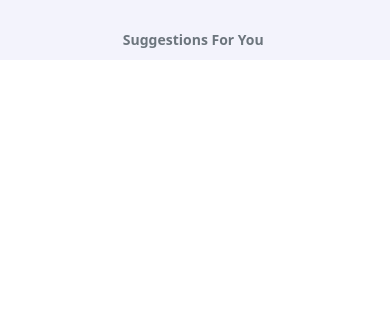
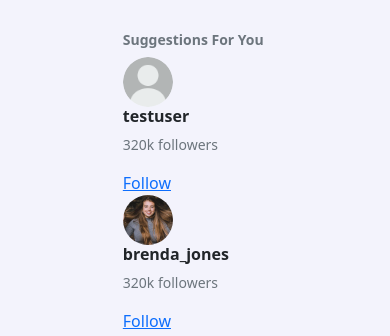
Before and after one commit to morikeli/instagram-clone, a Django app: page /users/homepage/ in a window 390 px wide; the page is wider, and only the part inside the window is pictured. Shown: the part 989-1325 px from the top of that part. Before the commit the page ends 1037 px from the top of that part, so only its background shows below. Run offline with Django 4.2, Linux system fonts and the light colour scheme; a user stored in the database is signed in; data comes from the database, SQL or seed files in the repository; some libraries are stand-ins or nearby versions.

Commit message:
added a new suggestion for you section

```diff
--- a/users/templates/users/homepage.html
+++ b/users/templates/users/homepage.html
@@ -147,6 +147,20 @@
                 <div class="row mt-3">
                     <div class="col-md-12">
                         <h6 class="small fw-bold text-muted">Suggestions For You</h6>
+                        <div class="row">
+                            {% for user in new_users %}
+                            <div class="col-md-3">
+                                <img class="rounded-circle" height="50px" width="50px" src="{{user.profile_pic.url}}" alt="img">
+                            </div>
+                            <div class="col-md-7">
+                                <h6><b>{{ user.name }}</b></h6>
+                                <p class="small text-muted mt-n3">320k followers</p>
+                            </div>
+                            <div class="col-md-2">
+                                <a href="" class="text-primary">Follow</a>
+                            </div>
+                            {% endfor %}
+                        </div>
                     </div>
                 </div>
             </div>
--- a/users/views.py
+++ b/users/views.py
@@ -3,7 +3,7 @@ from django.contrib import messages
 from django.contrib.auth.decorators import login_required
 from .models import Posts, LikedPost, Comments
 from .forms import CreatePostsForm
-
+from accounts.models import UserProfile
 
 
 @login_required(login_url='user_login')
@@ -38,7 +38,7 @@ def homepage_view(request):
 
     context = {
         'posted': posted_posts, 'UserHasLikedPost': Posts.objects.filter(id=get_post_id).exists(),
-        'create_post_form': upload_post,
+        'create_post_form': upload_post, 'new_users': UserProfile.objects.all().exclude(name=request.user),
 
     }
     return render(request, 'users/homepage.html', context)
```
Also changed, not shown: mediaFolder/UserPosts/1.jpg (added), mediaFolder/UserPosts/8.jpg (added).
